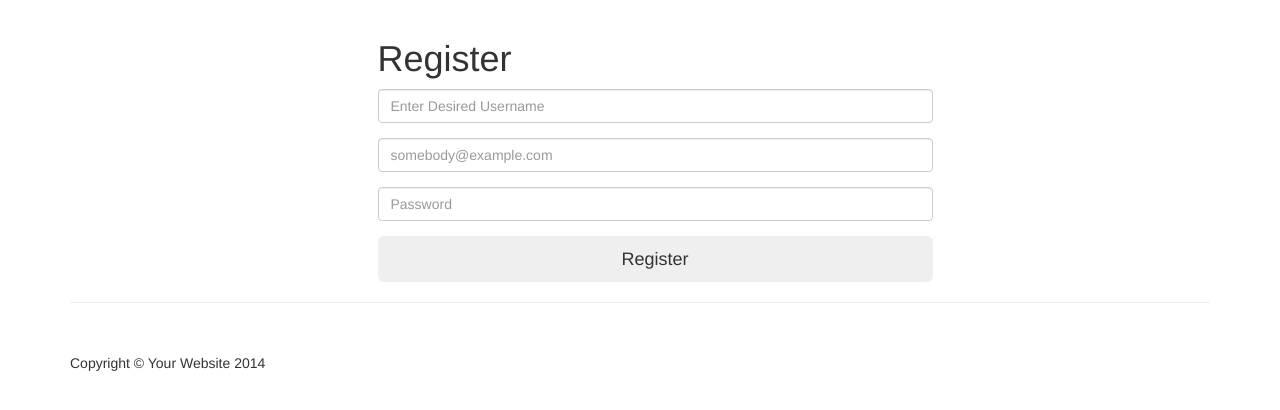
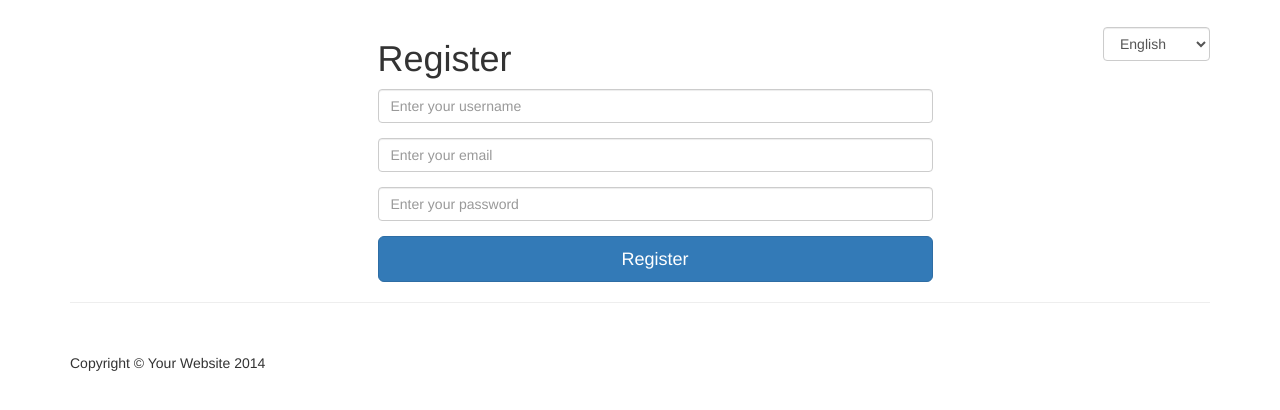
Before and after one commit to premasi/CMS, a PHP site: page /course/registration.php in a window 1280 px wide. Shown: the part 51-461 px from the top of the page. Run offline with PHP 8.4, Linux system fonts and the light colour scheme; the visitor is signed in with stand-in values (Sample User, id 1); tables that the repository leaves empty or names only in its code hold one stand-in row (values such as "Sample post"); a stand-in replaces the project's code that opens the database connection.

Commit message:
language

```diff
--- /dev/null
+++ b/includes/languages/eng.php
@@ -0,0 +1,10 @@
+<?php
+
+const _REGISTER = "Register";
+const _USERNAME = "Enter your username";
+const _EMAIL = "Enter your email";
+const _PASSWORD = "Enter your password";
+
+
+
+?>
--- a/registration.php
+++ b/registration.php
@@ -7,6 +7,21 @@
 <?php include "includes/navigation.php"; ?>
 
 <?php
+
+if (isset($_GET['lang']) && !empty($_GET['lang'])) {
+    $_SESSION['lang'] = $_GET['lang'];
+
+    if (isset($_SESSION['lang']) && $_SESSION['lang'] != $_GET['lang']) {
+        echo "<script type='text/javascript'>location.reload();</script>";
+    }
+}
+
+if (isset($_SESSION['lang'])) {
+    include "./includes/languages/" . $_SESSION['lang'] . ".php";
+} else {
+    include "./includes/languages/eng.php";
+}
+
 if (isset($_POST['submit'])) {
     $username = trim($_POST['username']);
     $email = trim($_POST['email']);
@@ -51,31 +66,43 @@ if (isset($_POST['submit'])) {
 
 <!-- Page Content -->
 <div class="container">
+    <form action="" class="navbar-form navbar-right" method="get" id="language_form">
+        <div class="form-group">
+            <select name="lang" class="form-control" onchange="changeLangueage()">
+                <option value="eng" <?php if (isset($_SESSION['lang']) && $_SESSION['lang'] == 'eng') {
+                                        echo "selected";
+                                    } ?>>English</option>
+                <option value="ind" <?php if (isset($_SESSION['lang']) && $_SESSION['lang'] == 'ind') {
+                                        echo "selected";
+                                    } ?>>Indonesia</option>
+            </select>
+        </div>
+    </form>
 
     <section id="login">
         <div class="container">
             <div class="row">
                 <div class="col-xs-6 col-xs-offset-3">
                     <div class="form-wrap">
-                        <h1>Register</h1>
+                        <h1><?php echo _REGISTER;?></h1>
                         <form role="form" action="registration.php" method="post" id="login-form" autocomplete="off">
                             <div class="form-group">
                                 <label for="username" class="sr-only">username</label>
-                                <input type="text" name="username" id="username" class="form-control" placeholder="Enter Desired Username">
+                                <input type="text" name="username" id="username" class="form-control" placeholder="<?php echo _USERNAME;?>">
                                 <p><?php echo isset($error['username']) ? $error['username'] : '' ?></p>
                             </div>
                             <div class="form-group">
                                 <label for="email" class="sr-only">Email</label>
-                                <input type="email" name="email" id="email" class="form-control" placeholder="somebody@example.com">
+                                <input type="email" name="email" id="email" class="form-control" placeholder="<?php echo _EMAIL;?>">
                                 <p><?php echo isset($error['email']) ? $error['email'] : '' ?></p>
                             </div>
                             <div class="form-group">
                                 <label for="password" class="sr-only">Password</label>
-                                <input type="password" name="password" id="key" class="form-control" placeholder="Password">
+                                <input type="password" name="password" id="key" class="form-control" placeholder="<?php echo _PASSWORD;?>">
                                 <p><?php echo isset($error['password']) ? $error['password'] : '' ?></p>
                             </div>
 
-                            <input type="submit" name="submit" id="btn-login" class="btn btn-custom btn-lg btn-block" value="Register">
+                            <input type="submit" name="submit" id="btn-login" class="btn btn-primary btn-lg btn-block" value="Register">
                         </form>
 
                     </div>
@@ -87,6 +114,12 @@ if (isset($_POST['submit'])) {
 
     <hr>
 
+    <script>
+        function changeLangueage() {
+            document.getElementById('language_form').submit();
+        }
+    </script>
+
 
 
     <?php include "includes/footer.php"; ?>
```
Also changed, not shown: includes/languages/ind.php (added, +10 -0 lines).
